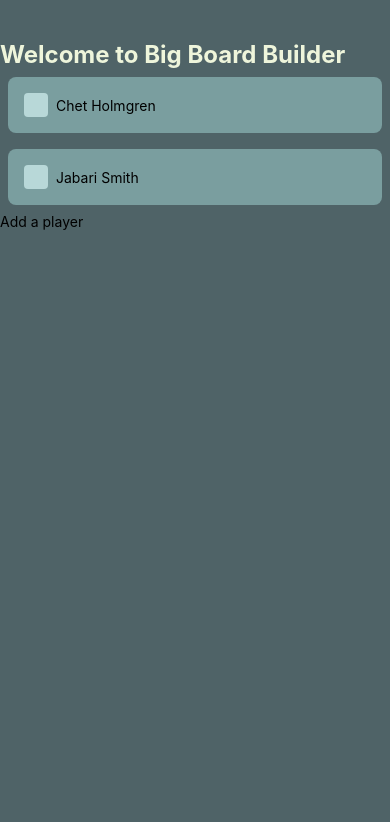
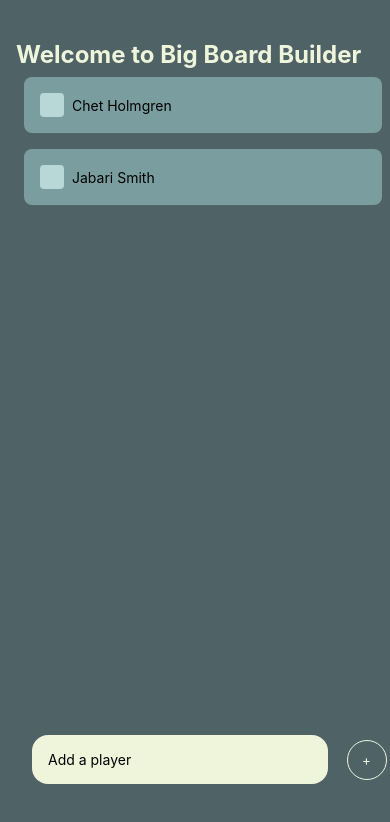
Before and after one commit to cmeggs0/big-board-builder, a React Native app: screen / in a window 390 px wide. Shown: the top 822 px of the page. Built offline with nearby package versions, Linux system fonts and the light colour scheme.

Commit message:
Added scrollview and add player functionality

```diff
--- a/App.js
+++ b/App.js
@@ -1,4 +1,4 @@
-import React, { createRef } from 'react';
+import React, { createRef, useState } from 'react';
 import { StatusBar } from 'expo-status-bar';
 import {
   StyleSheet,
@@ -10,6 +10,7 @@ import {
   KeyboardAvoidingView,
   TouchableOpacity,
   TextInput,
+  ScrollView,
 } from 'react-native';
 // import { PanGestureHandler, State } from "react-native-gesture-handler";
 // import {
@@ -23,12 +24,22 @@ import PlayerCard from './src/components/PlayerCard';
 import RoundedButton from './src/components/RoundedButton';
 import { colors } from './src/utils/colors';
 import { fontSizes, spacing } from './src/utils/sizes';
-import { Platform } from 'react-native-web';
+import { Keyboard, Platform } from 'react-native-web';
 
 
 export default function App() {
+  // Keyboard.dismiss();
+  const [player, setPlayer] = useState();
+  const [playerItems, setPlayerItems] = useState([]);
+
+  const handleAddPlayer = () => {
+    setPlayerItems([...playerItems, player])
+    setPlayer(null);
+  }
+
   return (
-    <View style={styles.container}>
+    <SafeAreaView style={styles.container}>
+      <ScrollView>
         <Text style={styles.sectionTitle}>Welcome to Big Board Builder</Text>
         {/* <Button
           title='Build My Board'
@@ -38,14 +49,25 @@ export default function App() {
         /> */}
         <PlayerCard player={'Chet Holmgren'} />
         <PlayerCard player={'Jabari Smith'} />
+        {
+          playerItems.map((player, index) => {
+            return <PlayerCard key={index} player={player} />
+          })
+        }
+      </ScrollView>
       <KeyboardAvoidingView
         behavior={Platform.OS === 'ios' ? 'padding' : 'height'}
         style={styles.inputWrapper}
       >
-        <TextInput style={styles.input} placeholder={'Add a player'} />
-        {/* <RoundedButton /> */}
+        <TextInput
+          style={styles.input}
+          placeholder={'Add a player'}
+          value={player}
+          onChangeText={text => setPlayer(text)}
+        />
+        <RoundedButton title='+' onPress={() => handleAddPlayer()} />
       </KeyboardAvoidingView>
-    </View>
+    </SafeAreaView>
 
   );
 }
@@ -53,6 +75,8 @@ export default function App() {
 const styles = StyleSheet.create({
   container: {
     flex: 1,
+    paddingTop: Platform.OS === 'android' ? StatusBar.currentHeight : 0,
+    paddingLeft: spacing.md,
     backgroundColor: colors.darkBlue,
   },
   sectionTitle: {
@@ -65,5 +89,21 @@ const styles = StyleSheet.create({
   },
   playerCard: {
     paddingTop: spacing.lg
-  }
+  },
+  inputWrapper: {
+    position: 'absolute',
+    bottom: 60,
+    width: '95%',
+    flexDirection: 'row',
+    justifyContent: 'space-between',
+    alignItems: 'center',
+  },
+  input: {
+    paddingVertical: spacing.md,
+    paddingHorizontal: spacing.md,
+    marginLeft: spacing.md,
+    borderRadius: spacing.md,
+    width: '80%',
+    backgroundColor: colors.offWhite,
+  },
 });
--- a/src/components/RoundedButton.js
+++ b/src/components/RoundedButton.js
@@ -2,10 +2,10 @@ import React from 'react';
 import { TouchableOpacity, Text, StyleSheet } from 'react-native';
 import { colors } from '../utils/colors';
 
-export const RoundedButton = ({
+const RoundedButton = ({
   style = {},
   textStyle = {},
-  size = 125,
+  size = 40,
   ...props
 }) => {
   return (
@@ -22,8 +22,10 @@ const styles = (size) => ({
       height: size,
       alignItems: 'center',
       justifyContent: "center",
-      borderColor: colors.white,
-      borderWidth: 2
+      borderColor: colors.offWhite,
+      borderWidth: 1
     },
-    text: { color: colors.white, fontSize: size / 3 },
+    text: { color: colors.offWhite, fontSize: size / 3 },
   });
+
+  export default RoundedButton;
```
Lines whose indentation alone changed are shown as unchanged.
